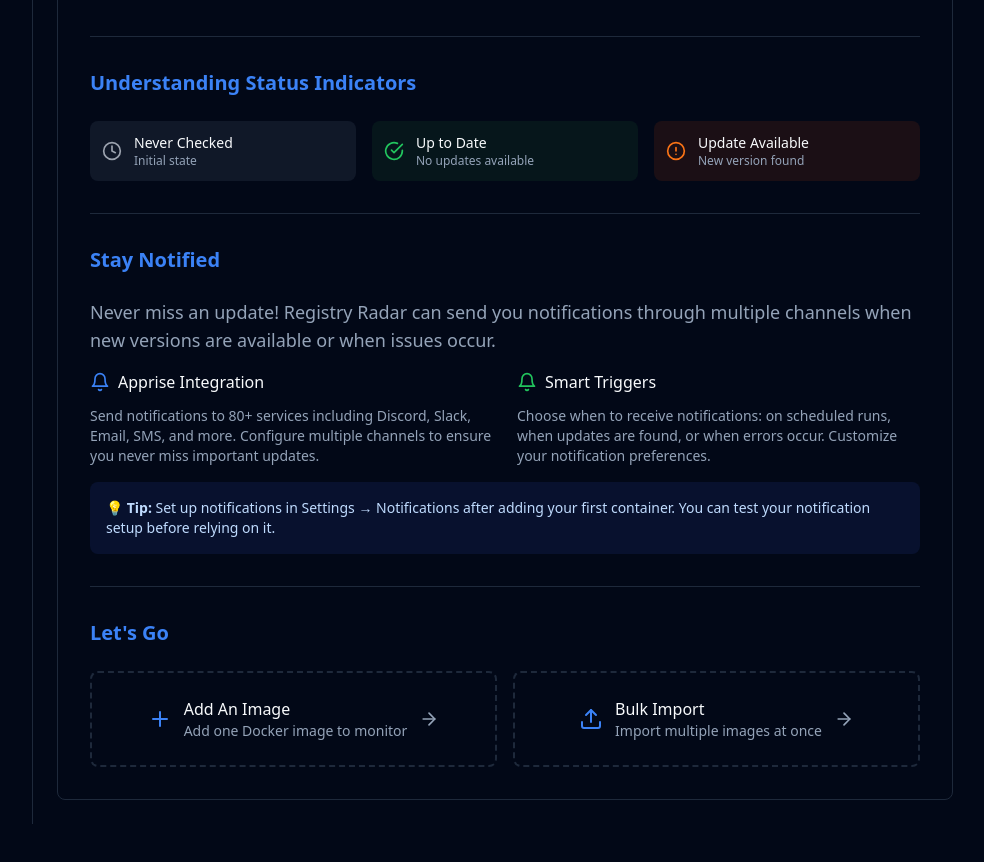
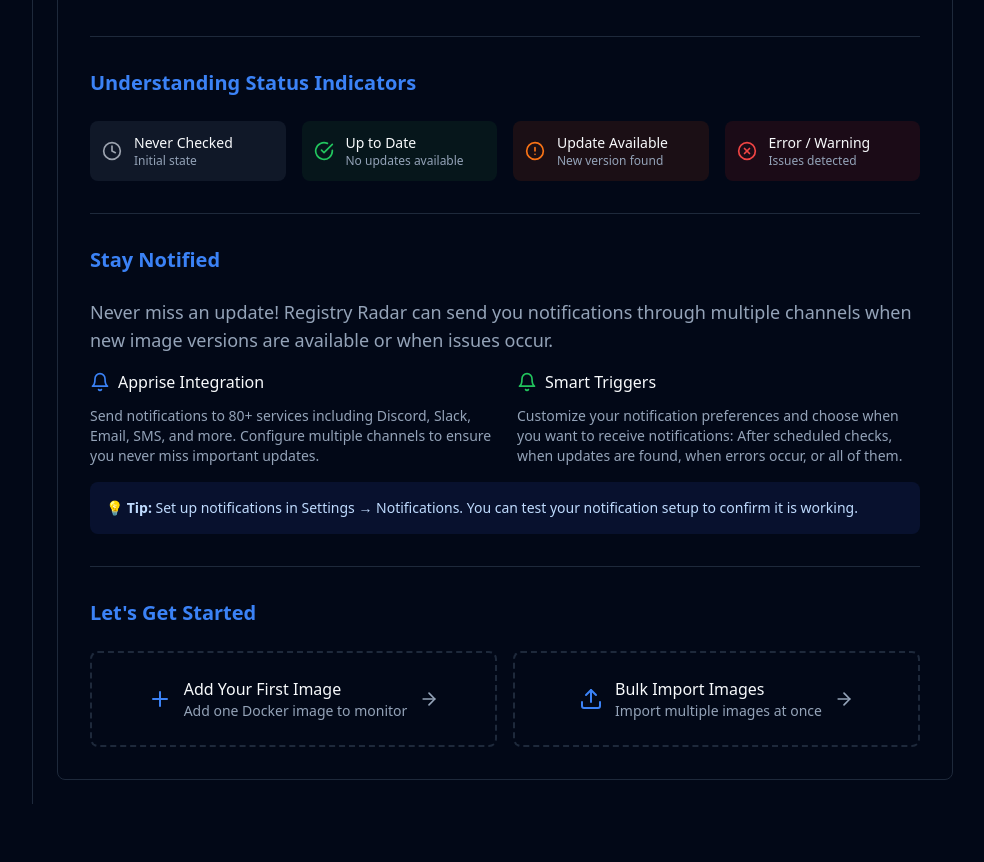
Before and after one commit to andrew-busbee/registry-radar, a React (Vite) app: page / in a window 1280 px wide. Shown: the part 960-1822 px from the top of the page, without its empty margins (223-1207 px from the left). Built offline with nearby package versions, Linux system fonts and the light colour scheme; no server answers.

Commit message:
ui: refine Getting Started page text and improve clarity

```diff
--- a/src/client/components/GettingStartedGuide.tsx
+++ b/src/client/components/GettingStartedGuide.tsx
@@ -8,7 +8,8 @@ import {
   ArrowRight,
   Container,
   RefreshCw,
-  X
+  X,
+  XCircle
 } from 'lucide-react';
 
 interface GettingStartedGuideProps {
@@ -141,7 +142,7 @@ export function GettingStartedGuide({
         {/* Status Indicators Guide */}
         <div className="space-y-6">
           <h2 className="text-xl font-semibold text-primary">Understanding Status Indicators</h2>
-          <div className="grid grid-cols-1 md:grid-cols-3 gap-4">
+          <div className="grid grid-cols-1 md:grid-cols-2 lg:grid-cols-4 gap-4">
             <div className="flex items-center space-x-3 p-3 bg-muted/50 rounded-lg">
               <Clock className="w-5 h-5 text-gray-400" />
               <div className="text-left">
@@ -163,6 +164,13 @@ export function GettingStartedGuide({
                 <p className="text-xs text-muted-foreground">New version found</p>
               </div>
             </div>
+            <div className="flex items-center space-x-3 p-3 bg-red-50 dark:bg-red-900/20 rounded-lg">
+              <XCircle className="w-5 h-5 text-red-500" />
+              <div className="text-left">
+                <p className="text-sm font-medium text-foreground">Error / Warning</p>
+                <p className="text-xs text-muted-foreground">Issues detected</p>
+              </div>
+            </div>
           </div>
         </div>
 
@@ -174,7 +182,7 @@ export function GettingStartedGuide({
           <h2 className="text-xl font-semibold text-primary">Stay Notified</h2>
           <div className="space-y-4">
             <p className="text-lg text-muted-foreground">
-              Never miss an update! Registry Radar can send you notifications through multiple channels when new versions are available or when issues occur.
+              Never miss an update! Registry Radar can send you notifications through multiple channels when new image versions are available or when issues occur.
             </p>
             <div className="grid grid-cols-1 md:grid-cols-2 gap-6">
               <div className="space-y-3">
@@ -192,13 +200,13 @@ export function GettingStartedGuide({
                   <span>Smart Triggers</span>
                 </h3>
                 <p className="text-sm text-muted-foreground">
-                  Choose when to receive notifications: on scheduled runs, when updates are found, or when errors occur. Customize your notification preferences.
+                  Customize your notification preferences and choose when you want to receive notifications: After scheduled checks, when updates are found, when errors occur, or all of them.
                 </p>
               </div>
             </div>
             <div className="bg-blue-50 dark:bg-blue-900/20 rounded-lg p-4">
               <p className="text-sm text-blue-800 dark:text-blue-200">
-                <strong>💡 Tip:</strong> Set up notifications in Settings → Notifications after adding your first container. You can test your notification setup before relying on it.
+                <strong>💡 Tip:</strong> Set up notifications in Settings → Notifications. You can test your notification setup to confirm it is working.
               </p>
             </div>
           </div>
@@ -209,7 +217,7 @@ export function GettingStartedGuide({
 
         {/* Quick Start Options */}
         <div className="space-y-6">
-          <h2 className="text-xl font-semibold text-primary">Let's Go</h2>
+          <h2 className="text-xl font-semibold text-primary">Let's Get Started</h2>
           <div className="grid grid-cols-1 md:grid-cols-2 gap-4">
             <button
               onClick={onAddContainer}
@@ -217,7 +225,7 @@ export function GettingStartedGuide({
             >
               <Plus className="w-6 h-6 text-primary group-hover:scale-110 transition-transform" />
               <div className="text-left">
-                <h3 className="font-medium text-foreground">Add An Image</h3>
+                <h3 className="font-medium text-foreground">Add Your First Image</h3>
                 <p className="text-sm text-muted-foreground">Add one Docker image to monitor</p>
               </div>
               <ArrowRight className="w-5 h-5 text-muted-foreground group-hover:text-primary transition-colors" />
@@ -229,7 +237,7 @@ export function GettingStartedGuide({
             >
               <Upload className="w-6 h-6 text-primary group-hover:scale-110 transition-transform" />
               <div className="text-left">
-                <h3 className="font-medium text-foreground">Bulk Import</h3>
+                <h3 className="font-medium text-foreground">Bulk Import Images</h3>
                 <p className="text-sm text-muted-foreground">Import multiple images at once</p>
               </div>
               <ArrowRight className="w-5 h-5 text-muted-foreground group-hover:text-primary transition-colors" />
```
